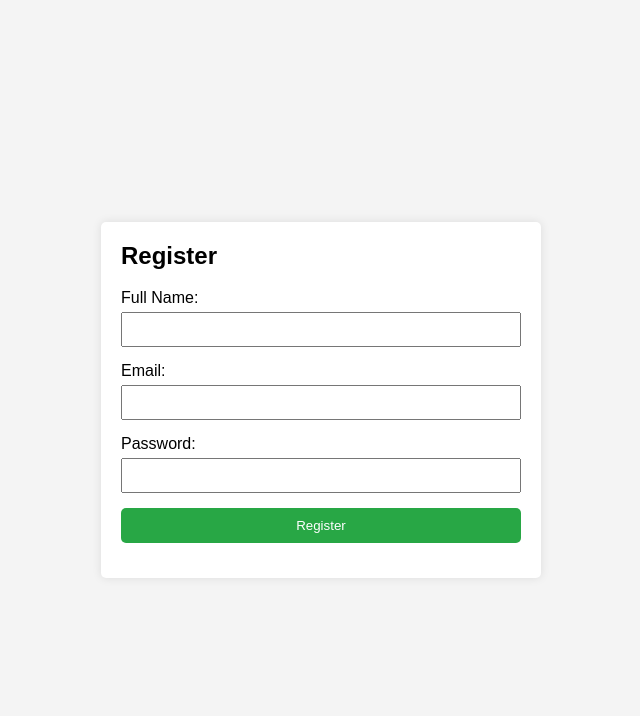
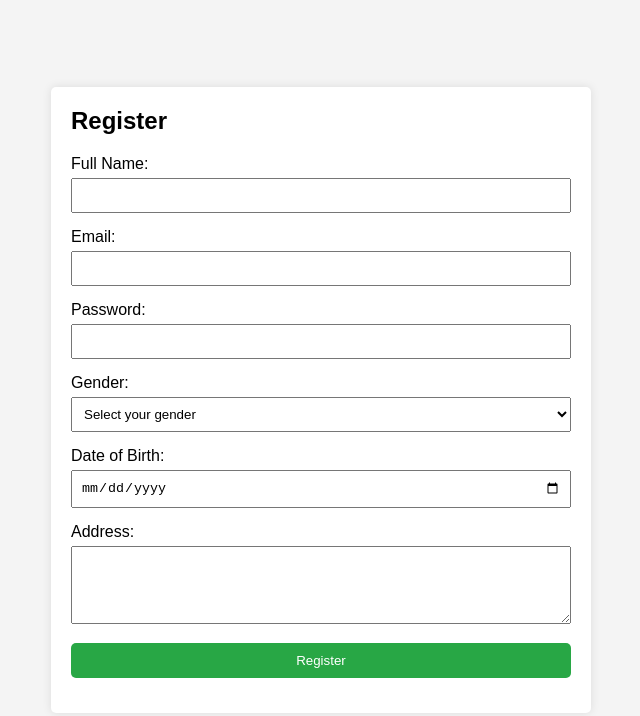
Before and after one commit to Hariharan1234545/Hariharan1234545.github.io, a plain HTML site: page index 2 .html in a window 1280 px wide. Shown: the whole page, without its empty margins (319-959 px from the left). Drawn offline with Linux system fonts and the light colour scheme.

Commit message:
Update index 2 .html

```diff
--- a/index 2 .html
+++ b/index 2 .html
@@ -20,7 +20,7 @@
             border-radius: 5px;
             box-shadow: 0 0 10px rgba(0,0,0,0.1);
             width: 100%;
-            max-width: 400px;
+            max-width: 500px;
         }
         .form-container h2 {
             margin-top: 0;
@@ -32,7 +32,9 @@
             display: block;
             margin-bottom: 5px;
         }
-        .form-group input {
+        .form-group input,
+        .form-group select,
+        .form-group textarea {
             width: 100%;
             padding: 8px;
             box-sizing: border-box;
@@ -68,6 +70,23 @@
                 <input type="password" id="password" name="password" required>
             </div>
             <div class="form-group">
+                <label for="gender">Gender:</label>
+                <select id="gender" name="gender" required>
+                    <option value="" disabled selected>Select your gender</option>
+                    <option value="male">Male</option>
+                    <option value="female">Female</option>
+                    <option value="other">Other</option>
+                </select>
+            </div>
+            <div class="form-group">
+                <label for="dob">Date of Birth:</label>
+                <input type="date" id="dob" name="dob" required>
+            </div>
+            <div class="form-group">
+                <label for="address">Address:</label>
+                <textarea id="address" name="address" rows="4" required></textarea>
+            </div>
+            <div class="form-group">
                 <button type="submit">Register</button>
             </div>
         </form>
```
